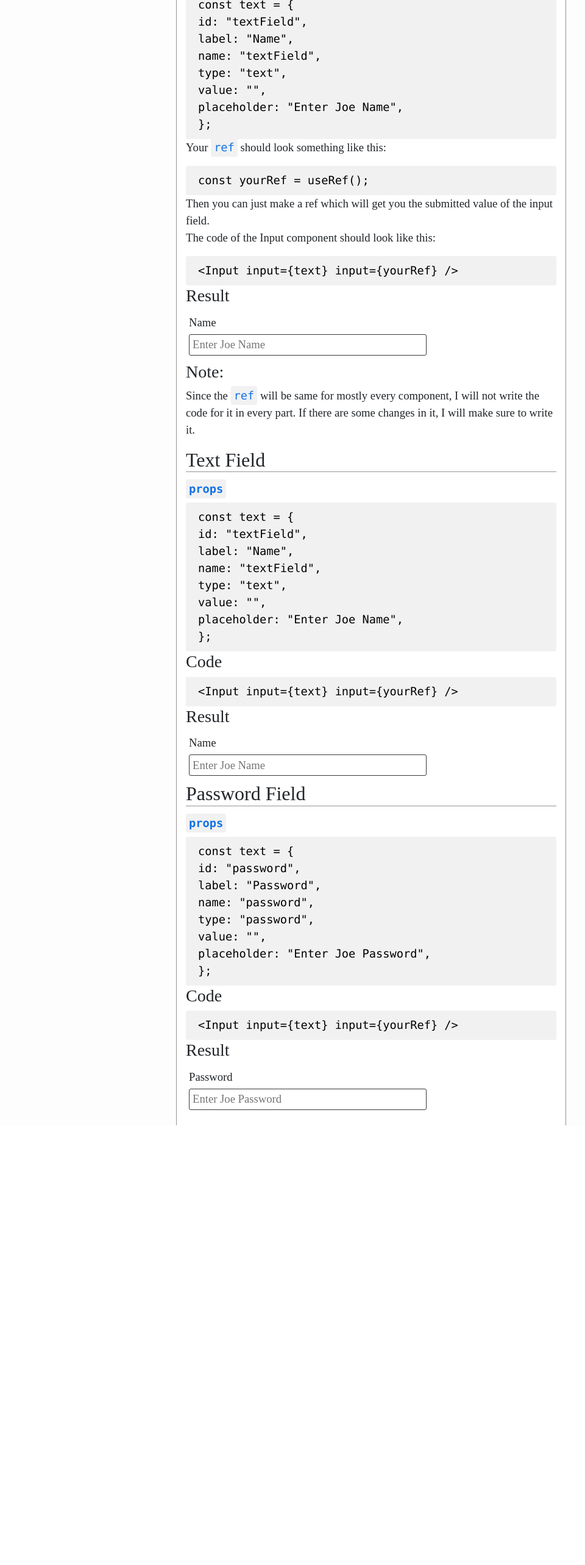
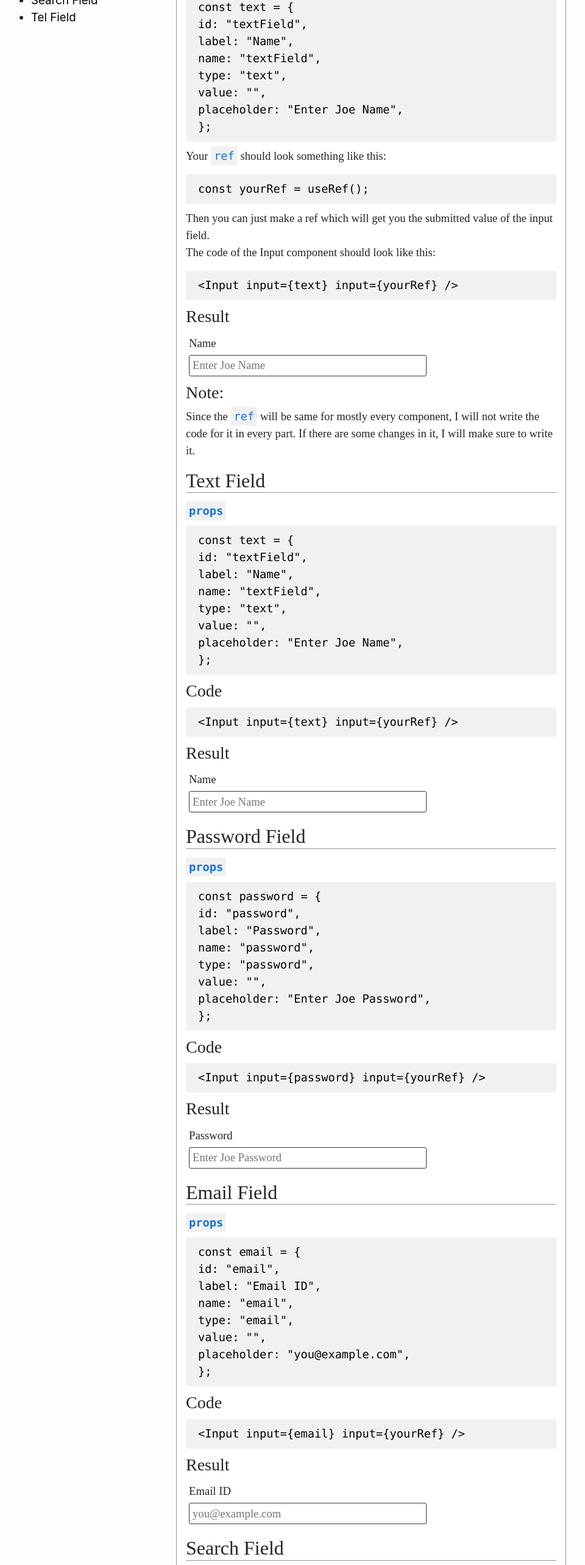
Before and after one commit to m-haris-n/react-input-elements, a React (Create React App) app: page / in a window 1280 px wide. Shown: the part 234-2800 px from the top of the page at 61% size, without its empty margins (31-991 px from the left). Before the commit the page ends 2079 px from the top, so only its background shows below. Built offline with nearby package versions, Linux system fonts and the light colour scheme.

Commit message:
fixed design & added more fields

```diff
--- a/src/App.js
+++ b/src/App.js
@@ -22,6 +22,18 @@ function Home(props) {
       text: "Password Field",
       id: "#pwField",
     },
+    {
+      text: "Email Field",
+      id: "#email-field",
+    },
+    {
+      text: "Search Field",
+      id: "#search-field",
+    },
+    {
+      text: "Tel Field",
+      id: "#tel-field",
+    },
   ];
 
   const text = {
@@ -40,10 +52,35 @@ function Home(props) {
     value: "",
     placeholder: "Enter Joe Password",
   };
+  const email = {
+    id: "email",
+    label: "Email ID",
+    name: "email",
+    type: "email",
+    value: "",
+    placeholder: "you@example.com",
+  };
+  const search = {
+    id: "search",
+    label: "Search",
+    name: "search",
+    type: "search",
+    value: "",
+    placeholder: "Search",
+  };
+  const tel = {
+    id: "tel",
+    label: "Phone Number",
+    name: "tel",
+    type: "tel",
+    value: "",
+    placeholder: "Your Number",
+    pattern: "[0-9]{3}-[0-9]{2}-[0-9]{3}"
+  };
 
   return (
     <>
-      <MobileNav list={sideBarProps}/>
+      <MobileNav list={sideBarProps} />
       <Sidebar list={sideBarProps} />
       <div className={classes.wrapper}>
         <div className={classes.container}>
@@ -118,14 +155,14 @@ function Home(props) {
             <Input input={text} ref={InputRef} />
           </div>
           <div>
-            <h2>Password Field</h2>
+            <h2 id="pwField">Password Field</h2>
             <h3>
               <code>
                 <b>props</b>
               </code>
             </h3>
             <code className={classes.code}>
-              const text = &#123; <br />
+              const password = &#123; <br />
               id: "password", <br />
               label: "Password",
               <br />
@@ -138,10 +175,91 @@ function Home(props) {
             </code>
             <h3>Code</h3>
             <code className={classes.code}>
-              &lt;Input input=&#123;text&#125; input=&#123;yourRef&#125; /&gt;
+              &lt;Input input=&#123;password&#125; input=&#123;yourRef&#125;
+              /&gt;
             </code>
             <h3>Result</h3>
             <Input input={password} ref={InputRef} />
+          </div>
+          <div>
+            <h2 id="email-field">Email Field</h2>
+            <h3>
+              <code>
+                <b>props</b>
+              </code>
+            </h3>
+            <code className={classes.code}>
+              const email = &#123; <br />
+              id: "email", <br />
+              label: "Email ID",
+              <br />
+              name: "email",
+              <br />
+              type: "email", <br />
+              value: "", <br />
+              placeholder: "you@example.com",
+              <br /> &#125;;
+            </code>
+            <h3>Code</h3>
+            <code className={classes.code}>
+              &lt;Input input=&#123;email&#125; input=&#123;yourRef&#125; /&gt;
+            </code>
+            <h3>Result</h3>
+            <Input input={email} ref={InputRef} />
+          </div>
+          <div>
+            <h2 id="search-field">Search Field</h2>
+            <h3>
+              <code>
+                <b>props</b>
+              </code>
+            </h3>
+            <code className={classes.code}>
+              const search = &#123; <br />
+              id: "search", <br />
+              label: "Search",
+              <br />
+              name: "search",
+              <br />
+              type: "search", <br />
+              value: "", <br />
+              placeholder: "Search",
+              <br /> &#125;;
+            </code>
+            <h3>Code</h3>
+            <code className={classes.code}>
+              &lt;Input input=&#123;search&#125; input=&#123;yourRef&#125; /&gt;
+            </code>
+            <h3>Result</h3>
+            <Input input={search} ref={InputRef} />
+          </div>
+          <div>
+            <h2 id="tel-field">Tel Field</h2>
+            <h3>
+              <code>
+                <b>props</b>
+              </code>
+            </h3>
+            <code className={classes.code}>
+              const tel = &#123; <br />
+              id: "tel", <br />
+              label: "Phone Number",
+              <br />
+              name: "tel",
+              <br />
+              type: "tel", <br />
+              value: "", <br />
+              placeholder: "Your Number",
+              <br />
+              pattern:"[0-9]&#123;3&#125;-[0-9]&#123;2&#125;-[0-9]&#123;3&#125;"
+              <br /> &#125;;
+            </code>
+            <h3>Code</h3>
+            <code className={classes.code}>
+              &lt;Input input=&#123;email&#125; input=&#123;yourRef&#125; /&gt;
+            </code>
+            <h3>Result</h3>
+            <Input input={tel} ref={InputRef} />
           </div>
         </div>
       </div>
--- a/src/App.module.css
+++ b/src/App.module.css
@@ -1,11 +1,15 @@
-h1, h2, h3 {
+h1,
+h2,
+h3 {
   font-weight: 500;
 }
 h2 {
   border-bottom: 1px solid #949494;
+  margin: 10px 0px;
 }
 
-p, code {
+p,
+code {
   font-size: 14pt;
   line-height: 150%;
 }
@@ -15,7 +19,6 @@ code {
   padding: 5px;
   border-radius: 3px;
   color: #1372e7;
-
 }
 
 .code {
@@ -23,6 +26,7 @@ code {
   padding: 10px 20px;
   background-color: #f1f1f1;
   color: black;
+  margin: 10px 0px;
 }
 
 .wrapper {
@@ -34,9 +38,7 @@ code {
   justify-content: flex-start;
   align-items: center;
   background-color: #fdfdfd;
-
 }
-
 
 .container {
   width: 50%;
@@ -45,18 +47,17 @@ code {
   border-left: 1px solid #949494;
   padding: 15px;
   background-color: white;
-
 }
 
-@media  screen and (max-width: 1200px) {
-  .container{
+@media screen and (max-width: 1200px) {
+  .container {
     width: 80%;
     margin-top: 56px;
   }
 }
 
-@media  screen and (max-width: 600px) {
-  .container{
+@media screen and (max-width: 600px) {
+  .container {
     width: 90%;
     margin-top: 56px;
   }
--- a/src/components/Input.module.css
+++ b/src/components/Input.module.css
@@ -23,7 +23,10 @@
 }
 
 input[type="text"],
-input[type="password"] {
+input[type="password"],
+input[type="email"],
+input[type="tel"],
+input[type="search"] {
   height: 35px;
 
   font-size: 14pt;
@@ -37,7 +40,10 @@ input[type="password"] {
 }
 
 input[type="text"]:focus,
-input[type="password"]:focus {
+input[type="password"]:focus,
+input[type="email"]:focus,
+input[type="tel"]:focus,
+input[type="search"]:focus {
   border-color: rgb(29, 55, 222);
   background-color: rgba(97, 176, 255, 0.301);
 }
@@ -57,7 +63,7 @@ input[type="password"]:focus {
   z-index: 9;
   height: 25px;
   width: 25px;
-  background-color: #eee;
+  background-color: rgb(238, 238, 238);
   border-radius: 50%;
 }
 
--- a/src/components/UI/MobileNav.js
+++ b/src/components/UI/MobileNav.js
@@ -4,7 +4,9 @@ export default function MobileNav(props) {
   const sideBarProps = [...props.list];
   const sideBarLinks = sideBarProps.map((link) => (
     <li>
-      <a className="dropdown-item" href={link.id}>{link.text}</a>
+      <a className="dropdown-item" href={link.id}>
+        {link.text}
+      </a>
     </li>
   ));
   return (
--- a/src/components/UI/MobileNav.module.css
+++ b/src/components/UI/MobileNav.module.css
@@ -1,9 +1,9 @@
 .navbar {
-    display: none;
+  display: none;
 }
 
-@media  screen and (max-width: 1200px) {
-    .navbar{
-      display: block;
-    }
+@media screen and (max-width: 1200px) {
+  .navbar {
+    display: block;
   }
+}
```
